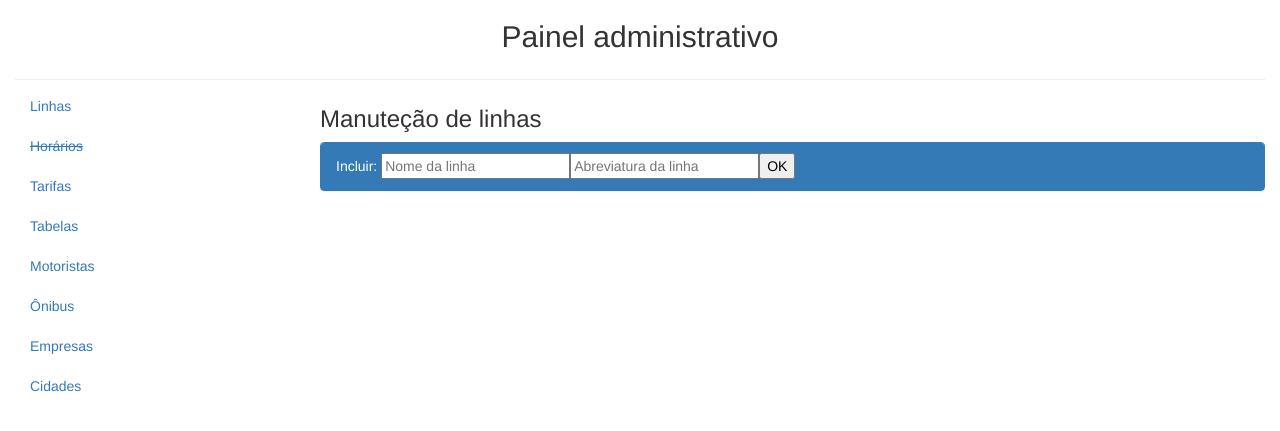
After one commit to felzan/horarioreal, a PHP site: page /panel.php?menu=1 in a window 1280 px wide. The commit adds this page. Shown: the top 431 px of the page. Run offline with PHP 8.4, Linux system fonts and the light colour scheme; data that the repository does not hold is empty.

Commit message:
Inclusão do painel
Painel administrativo, ainda em desenvolvimento

```diff
--- a/css.css
+++ b/css.css
@@ -15,6 +15,12 @@ div.all{
   width: 520px;
   display: table;
   margin: 0 auto;
+}
+div.blank-space{
+  height: 80px;
+  text-align: center;
+  border-bottom: 1px solid #eee;
+  margin-bottom: 6px;
 }
 .btn-group-lg>.btn, .btn-lg{
   width: 116px;
@@ -128,7 +134,7 @@ div.noite::before{
 }
 .nomelinha h2{
   float: left;
-  margin: 0 auto 15px 40px;
+  margin: 0 auto 15px 10px;
 }
 .nomelinha a:first-child{
   margin-left: 15px;
@@ -136,3 +142,22 @@ div.noite::before{
 .nomelinha i{
   font-size: 22px;
 }
+.mr-15{
+  margin-right: 15px;
+}
+.table tr td:first-child{
+  width: 20%;
+}
+.table tr td{
+  padding: 8px 0 0 10px;
+  background-color: yellow;
+}
+p{
+  margin: 0;
+}
+input{
+  color: black;
+}
+.nsize{
+  font-size: 16px !important;
+}
--- a/nova_linha.php
+++ b/nova_linha.php
@@ -3,8 +3,10 @@ require("conetion.php");
 #$con = conexao() or die ("Banco de dados não está acessível");
 if(isset($_GET['novalinha'])){
   $Novalinha = $_GET ['novalinha'];
+  $Novalinhaabr = $_GET ['novalinhaabr']; #abreviatura
 }else{
   $Novalinha = '';
+  $Novalinhaabr = '';
 }
 if(isset($_GET['ok'])){
   $Ok = $_GET ['ok'];
@@ -30,10 +32,10 @@ if(isset($_GET['ok'])){
     echo "<h2>Deseja incluir a linha ".$Novalinha." ?</h2><br>";
     ?>
       <a href="admin.php"><button type="button">< Voltar</button></a>
-      <a href="nova_linha.php?novalinha=<?php echo "$Novalinha"; ?>&ok=true"><button type="button">Incluir</button></a>
+      <a href="nova_linha.php?novalinha=<?php echo "$Novalinha"; ?>&novalinhaabr=<?php echo $Novalinhaabr; ?>&ok=true"><button type="button">Incluir</button></a>
 <?php
   }else{
-    mysqli_query($con,"INSERT into tlinha(Nome) Values ('$Novalinha')");
+    mysqli_query($con,"INSERT into tlinha(Nome,AbrLin) Values ('$Novalinha','$Novalinhaabr')");
     ?><h3>Inserido!</h3>
 
       <a href="admin.php"><button type="button">< Voltar</button></a>
--- /dev/null
+++ b/panel.php
@@ -0,0 +1,347 @@
+<?php
+require("conetion.php");
+#$con = conexao() or die ("Banco de dados não está acessível");
+if(isset($_GET['menu'])){
+  $Menu = $_GET ['menu'];
+}else{
+  $Menu = '';
+}
+?>
+
+<!DOCTYPE html>
+<html lang="pt-br">
+<head>
+  <meta charset="UTF-8">
+  <link rel="stylesheet" href="https://maxcdn.bootstrapcdn.com/bootstrap/3.3.6/css/bootstrap.min.css" integrity="sha384-1q8mTJOASx8j1Au+a5WDVnPi2lkFfwwEAa8hDDdjZlpLegxhjVME1fgjWPGmkzs7" crossorigin="anonymous">
+  <link href="https://fonts.googleapis.com/icon?family=Material+Icons"
+      rel="stylesheet">
+  <link rel="stylesheet" type="text/css" href="css.css">
+  <title>Painel administrativo</title>
+</head>
+<body>
+  <div class="container-fluid">
+    <div class="blank-space">
+      <h2 class="">Painel administrativo</h2>
+    </div>
+    <div class="row">
+      <div class="sidebar col-sm-3">
+        <ul class="nav nav-sidebar">
+          <li><a href="panel.php?menu=1">Linhas</a></li>
+          <li><a><del>Horários</del></a></li>
+          <li><a href="panel.php?menu=3">Tarifas</a></li>
+          <li><a href="panel.php?menu=4">Tabelas</a></li>
+          <li><a href="panel.php?menu=5">Motoristas</a></li>
+          <li><a href="panel.php?menu=6">Ônibus</a></li>
+          <li><a href="panel.php?menu=7">Empresas</a></li>
+          <li><a href="panel.php?menu=8">Cidades</a></li>
+        </ul>
+      </div>
+      <div class="col-sm-offset-3 mr-15">
+        <?php
+          switch ($Menu) {
+            case 1:
+            ?>
+
+            <h3 class="">Manuteção de linhas</h3>
+
+            <div class="panel panel-primary">
+              <div class="panel-heading">
+                <span>Incluir: </span>
+
+
+                <form class="novalinha" action="nova_linha.php" method="get" accept-charset="utf-8">
+                  <input type="text" name="novalinha" class="" value="" placeholder="Nome da linha">
+                  <input type="text" name="novalinhaabr" class="" value="" placeholder="Abreviatura da linha">
+                  <input type="submit" name="" value="OK">
+                </form>
+              </div>
+
+                <table class="table">
+
+                <? #SELECIONA AS LINHAS
+                $resultado = mysqli_query($con,"SELECT CodLin,AbrLin,Nome FROM tlinha order by Nome;");
+                while ($linha = mysqli_fetch_array($resultado)){
+                  $CodLin = $linha["CodLin"];
+                  $AbrLin = $linha["AbrLin"];
+                  $Nome = $linha["Nome"];
+                ?>
+
+                  <tr>
+                    <td>
+                      <p><a class="nsize" href="delete_linha.php?codlin=<?php echo $CodLin; ?>&del=false">X</a> | <a class="nsize" href="admin.php?linha=<?php echo $CodLin; ?>">D</a></p>
+                    </td>
+                    <td>
+                      <p><?php echo "$Nome"; ?></p>
+                    </td>
+                    <td>
+                      <p><?php echo "$AbrLin"; ?></p>
+                    </td>
+                  </tr>
+
+                <?
+                }
+                ?>
+                </table>
+              </div>
+
+            <?php
+
+            break;
+
+            case 2:
+
+            break;
+
+            case 3:
+            ?>
+              <h3 class="">Manuteção de tarifas</h3>
+
+              <div class="panel panel-primary">
+                <div class="panel-heading">
+                  <span>Incluir: </span>
+                  <form class="novalinha" action="nova_tarifa.php" method="get" accept-charset="utf-8">
+                    <input type="number" min="0" style="width:135px;" name="novatarifaemp" class="novatarifa" value="" placeholder="Cód da empresa">
+                    <input type="text" name="novatarifa" class="novatarifa" value="" placeholder="Nome da tarifa">
+                    <input type="text" style="width:100px;" name="novatarifavalor" class="novatarifa" value="" placeholder="Valor">
+                    <input type="submit" name="" value="OK">
+                  </form>
+                </div>
+
+                  <table class="table">
+
+                  <? #SELECIONA AS TARIFAS
+                  $resultado = mysqli_query($con,"SELECT CodTar,CodEmp,Nome,Preco FROM ttarifa order by Preco DESC;");
+                  while ($linha = mysqli_fetch_array($resultado)){
+                    $CodTar = $linha["CodTar"];
+                    $CodEmp = $linha["CodEmp"];
+                    $Nome = $linha["Nome"];
+                    $Preco = $linha["Preco"];
+                  ?>
+
+                    <tr>
+                      <td>
+                        <p><a class="nsize" href="delete_tarifa.php?codtar=<?php echo $CodTar; ?>&del=false">X</a> | <a class="nsize" href="admin.php">D</a></p>
+                      </td>
+                      <td>
+                        <p><?php echo $CodEmp; ?></p>
+                      </td>
+                      <td>
+                        <p><?php echo $Nome; ?></p>
+                      </td>
+                      <td>
+                        <p><?php echo $Preco; ?></p>
+                      </td>
+                    </tr>
+
+                  <?
+                  }
+                  ?>
+                  </table>
+                </div>
+
+            <?php
+            break;
+
+            case 4:
+
+            break;
+
+            case 5:
+            ?>
+              <h3 class="">Manuteção de motoristas</h3>
+
+              <div class="panel panel-primary">
+                <div class="panel-heading">
+                  <span>Incluir: </span>
+                  <form class="novalinha" action="nova_tarifa.php" method="get" accept-charset="utf-8">
+                    <input type="text" name="novatarifa" class="novatarifa" value="novatarifa">
+                    <input type="submit" name="" value="OK">
+                  </form>
+                </div>
+
+                  <table class="table">
+
+                  <? #SELECIONA AS TARIFAS
+                  $resultado = mysqli_query($con,"SELECT CPF,Nome,CNH FROM tmotorista order by Nome DESC;");
+                  while ($linha = mysqli_fetch_array($resultado)){
+                    $CPF = $linha["CPF"];
+                    $CNH = $linha["CNH"];
+                    $Nome = $linha["Nome"];
+                  ?>
+
+                    <tr>
+                      <td>
+                        <p>X | D</p>
+                      </td>
+                      <td>
+                        <p><?php echo $CPF; ?></p>
+                      </td>
+                      <td>
+                        <p><?php echo $CNH; ?></p>
+                      </td>
+                      <td>
+                        <p><?php echo $Nome; ?></p>
+                      </td>
+                    </tr>
+
+                  <?
+                  }
+                  ?>
+                  </table>
+                </div>
+
+            <?php
+            break;
+
+            case 6:
+            ?>
+              <h3 class="">Manuteção de ônibus</h3>
+
+              <div class="panel panel-primary">
+                <div class="panel-heading">
+                  <span>Incluir: </span>
+                  <form class="novalinha" action="nova_tarifa.php" method="get" accept-charset="utf-8">
+                    <input type="text" name="novatarifa" class="novatarifa" value="novatarifa">
+                    <input type="submit" name="" value="OK">
+                  </form>
+                </div>
+
+                  <table class="table">
+
+                  <? #SELECIONA AS TARIFAS
+                  $resultado = mysqli_query($con,"SELECT CodBus,Ano,Placa,Elevador,Ar FROM tonibus order by CodBus DESC;");
+                  while ($linha = mysqli_fetch_array($resultado)){
+                    $CodBus = $linha["CodBus"];
+                    $Ano = $linha["Ano"];
+                    $Placa = $linha["Placa"];
+                    $Elevador = $linha["Elevador"];
+                    $Ar = $linha["Ar"];
+                  ?>
+
+                    <tr>
+                      <td>
+                        <p>X | D</p>
+                      </td>
+                      <td>
+                        <p><?php echo $Placa; ?></p>
+                      </td>
+                      <td>
+                        <p><?php echo $Ano; ?></p>
+                      </td>
+                      <td>
+                        <p><?php echo $Elevador; ?></p>
+                      </td>
+                      <td>
+                        <p><?php echo $Ar; ?></p>
+                      </td>
+                    </tr>
+
+                  <?
+                  }
+                  ?>
+                  </table>
+                </div>
+
+            <?php
+            break;
+            case 7:
+            ?>
+              <h3 class="">Manuteção de empresas</h3>
+
+              <div class="panel panel-primary">
+                <div class="panel-heading">
+                  <span>Incluir: </span>
+                  <form class="novalinha" action="nova_tarifa.php" method="get" accept-charset="utf-8">
+                    <input type="text" name="novatarifa" class="novatarifa" value="novatarifa">
+                    <input type="submit" name="" value="OK">
+                  </form>
+                </div>
+
+                  <table class="table">
+
+                  <? #SELECIONA AS TARIFAS
+                  $resultado = mysqli_query($con,"SELECT CodEmp,Nome FROM tempresa order by CodEmp DESC;");
+                  while ($linha = mysqli_fetch_array($resultado)){
+                    $CodEmp = $linha["CodEmp"];
+                    $Nome = $linha["Nome"];
+                  ?>
+
+                    <tr>
+                      <td>
+                        <p>X | D</p>
+                      </td>
+                      <td>
+                        <p><?php echo $CodEmp; ?></p>
+                      </td>
+                      <td>
+                        <p><?php echo $Nome; ?></p>
+                      </td>
+                    </tr>
+
+                  <?
+                  }
+                  ?>
+                  </table>
+                </div>
+
+            <?php
+            break;
+            case 8:
+            ?>
+              <h3 class="">Manuteção de ônibus</h3>
+
+              <div class="panel panel-primary">
+                <div class="panel-heading">
+                  <span>Incluir: </span>
+                  <form class="novalinha" action="nova_tarifa.php" method="get" accept-charset="utf-8">
+                    <input type="text" name="novatarifa" class="novatarifa" value="novatarifa">
+                    <input type="submit" name="" value="OK">
+                  </form>
+                </div>
+
+                  <table class="table">
+
+                  <? #SELECIONA AS TARIFAS
+                  $resultado = mysqli_query($con,"SELECT CodCid,Nome FROM tcidade order by CodCid DESC;");
+                  while ($linha = mysqli_fetch_array($resultado)){
+                    $CodCid = $linha["CodCid"];
+                    $Nome = $linha["Nome"];
+                  ?>
+
+                    <tr>
+                      <td>
+                        <p>X | D</p>
+                      </td>
+                      <td>
+                        <p><?php echo $CodCid; ?></p>
+                      </td>
+                      <td>
+                        <p><?php echo $Nome; ?></p>
+                      </td>
+                    </tr>
+
+                  <?
+                  }
+                  ?>
+                  </table>
+                </div>
+
+            <?php
+            break;
+
+            default:
+              # code...
+              break;
+          }
+         ?>
+
+        </div>
+    </div>
+  </div>
+
+
+  <?php
+  mysqli_close($con);
+  ?>
+</body>
+</html>
```
Also changed, not shown: admin.php (+6 -3 lines), delete_tarifa.php (added, +62 -0 lines).
